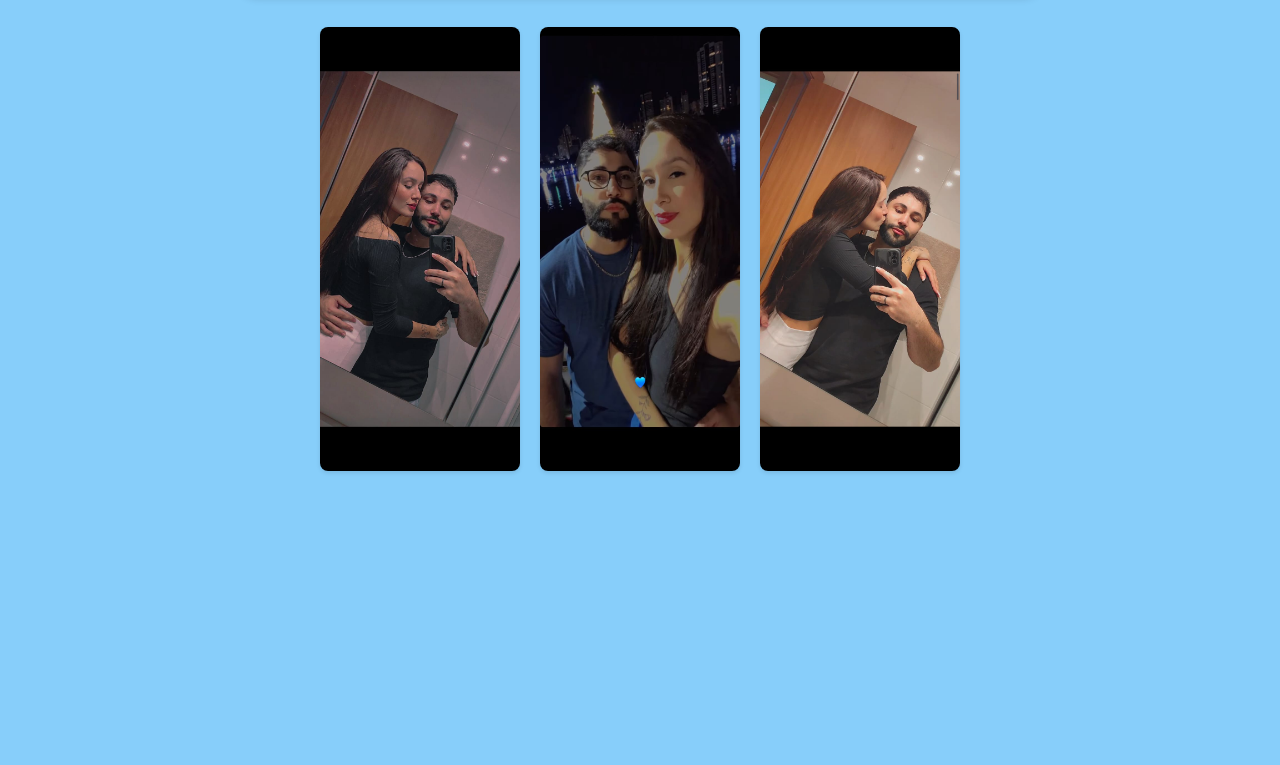
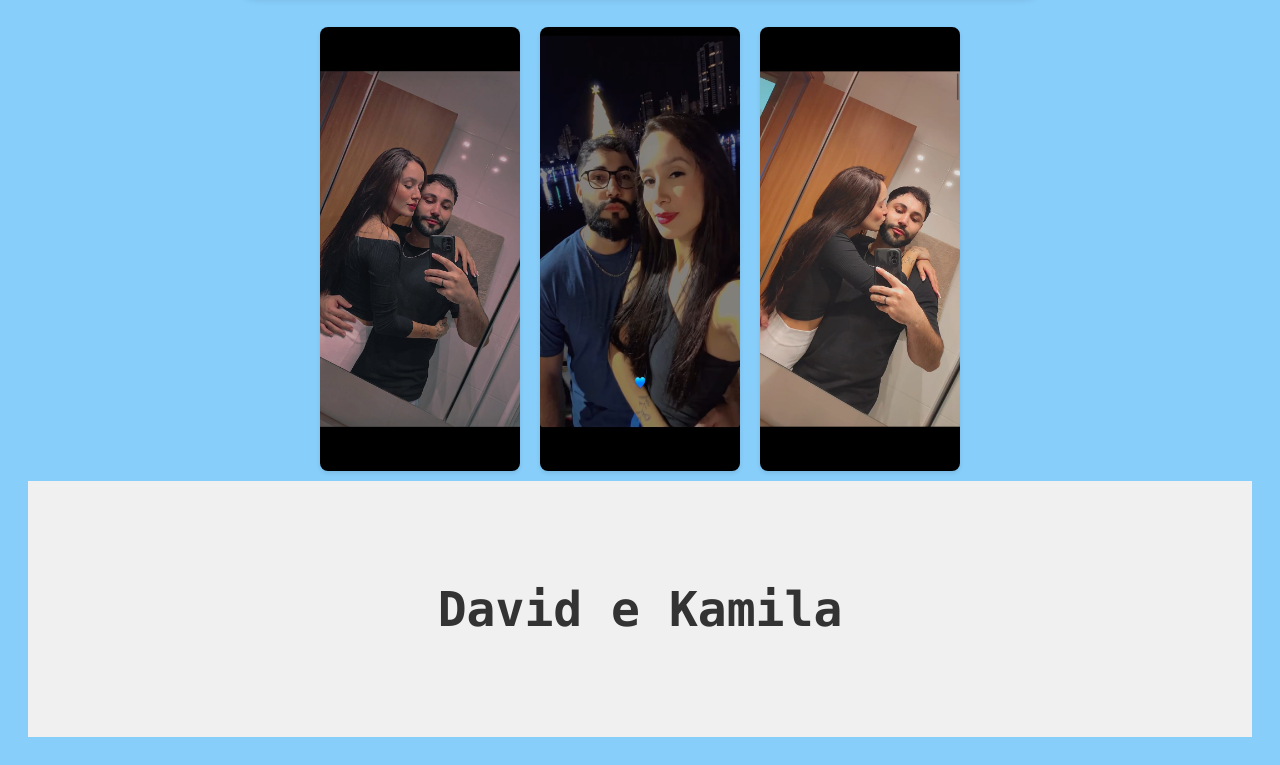
Before and after one commit to drc300/fedozinho, a plain HTML site: page index.html in a window 1280 px wide. Shown: the part 408-1173 px from the top of the page. Before the commit the page ends 917 px from the top, so only its background shows below. Drawn offline with Linux system fonts and the light colour scheme.

Commit message:
Update index.html

```diff
--- a/index.html
+++ b/index.html
@@ -38,6 +38,18 @@
             border-radius: 8px;
             box-shadow: 0 2px 4px rgba(0, 0, 0, 0.1);
         }
+        .parallax {
+            background-color: #f0f0f0;
+            padding: 100px 0;
+            text-align: center;
+            font-size: 3em;
+            font-weight: bold;
+            color: #333;
+            background-attachment: fixed;
+            background-position: center;
+            background-repeat: no-repeat;
+            background-size: cover;
+        }
     </style>
 </head>
 <body>
@@ -57,6 +69,10 @@
         <img src="album/foto-1.jpeg" alt="Foto 1 do álbum">
         <img src="album/foto-2.jpeg" alt="Foto 2 do álbum">
         <img src="album/foto-3.jpeg" alt="Foto 3 do álbum">
+    </div>
+
+    <div class="parallax">
+        David e Kamila
     </div>
 
     <script>
```
